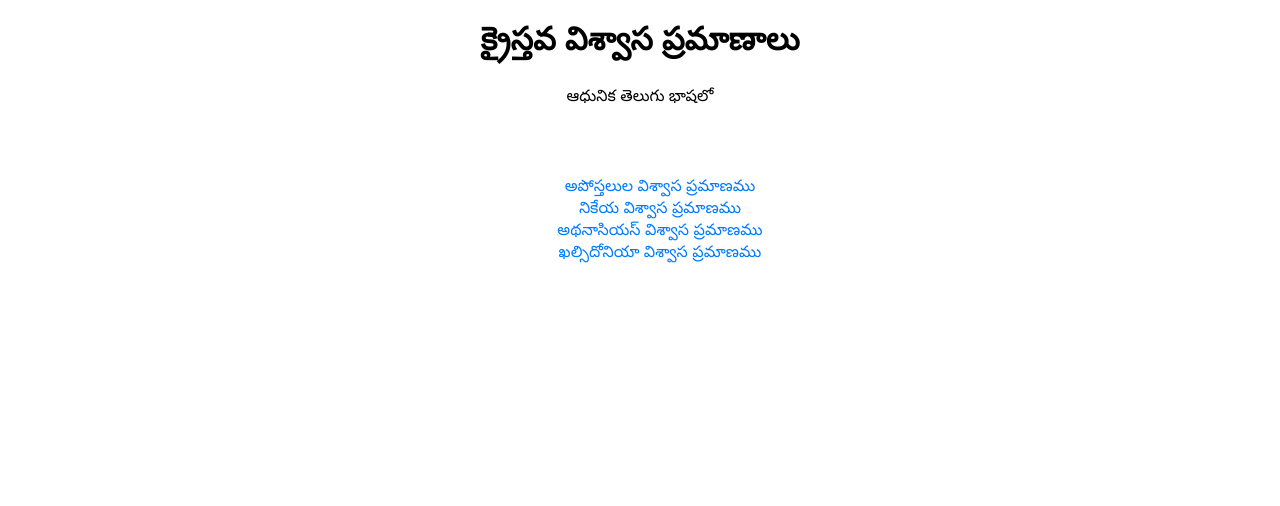
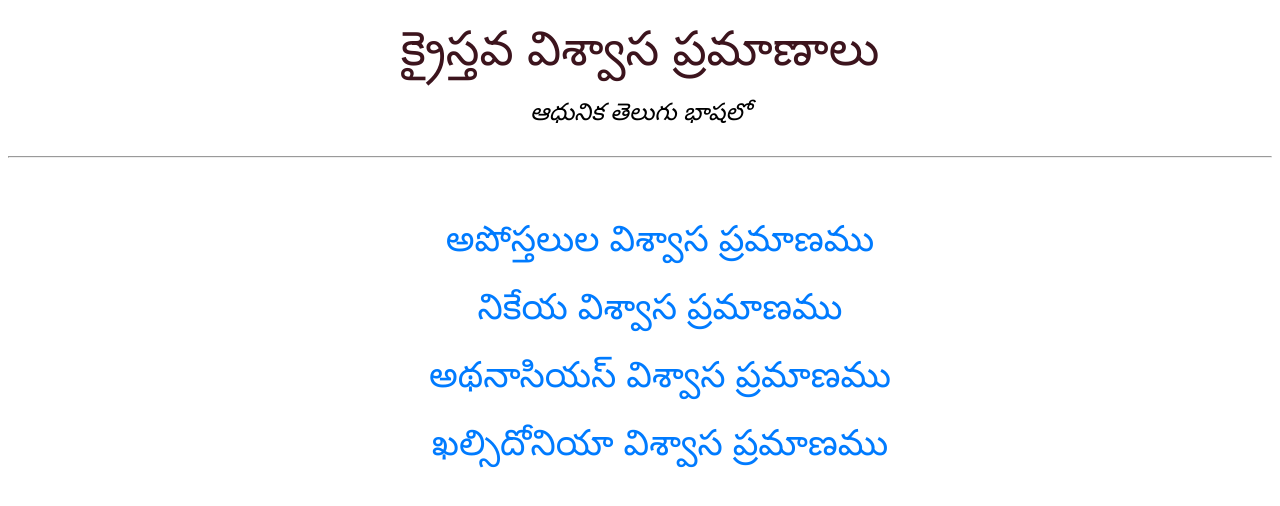
Before and after one commit to tfp-org/creeds-confessions-catechisms, a plain HTML site: page index.html in a window 1280 px wide. Drawn offline with Linux system fonts and the light colour scheme; a web font is replaced by a local one.

Commit message:
Add inline styles

```diff
--- a/index.html
+++ b/index.html
@@ -10,21 +10,24 @@
     <link rel="stylesheet" href="style.css">
 </head>
 <body>
-    <h1>క్రైస్తవ విశ్వాస ప్రమాణాలు</h1>
-    <p>ఆధునిక తెలుగు భాషలో</p>
-    <br><br>
+    <p style="font-size: 48px; line-height: 4%; color: #3c141d;">క్రైస్తవ విశ్వాస ప్రమాణాలు</p>
+    <p style="font-size: 24px;"><i>ఆధునిక తెలుగు భాషలో</i></p>
+    <hr><br><br>
     <ul class="list-no-style">
         <li class="list-no-style">
-            <a href="ac-te">అపోస్తలుల విశ్వాస ప్రమాణము</a>
+            <a href="ac-te.html" style="font-size: 36px;">అపోస్తలుల విశ్వాస ప్రమాణము</a>
         </li>
+        <br>
         <li class="list-no-style">
-            <a href="nc-te">నికేయ విశ్వాస ప్రమాణము</a>
+            <a href="nc-te.html" style="font-size: 36px;">నికేయ విశ్వాస ప్రమాణము</a>
         </li>
+        <br>
         <li class="list-no-style">
-            <a href="atc-te">అథనాసియస్ విశ్వాస ప్రమాణము</a>
+            <a href="atc-te.html" style="font-size: 36px;">అథనాసియస్ విశ్వాస ప్రమాణము</a>
         </li>
+        <br>
         <li class="list-no-style">
-            <a href="cc-te">ఖల్సిదోనియా విశ్వాస ప్రమాణము</a>
+            <a href="cc-te.html" style="font-size: 36px;">ఖల్సిదోనియా విశ్వాస ప్రమాణము</a>
         </li>
     </ul>
 </body>
```
